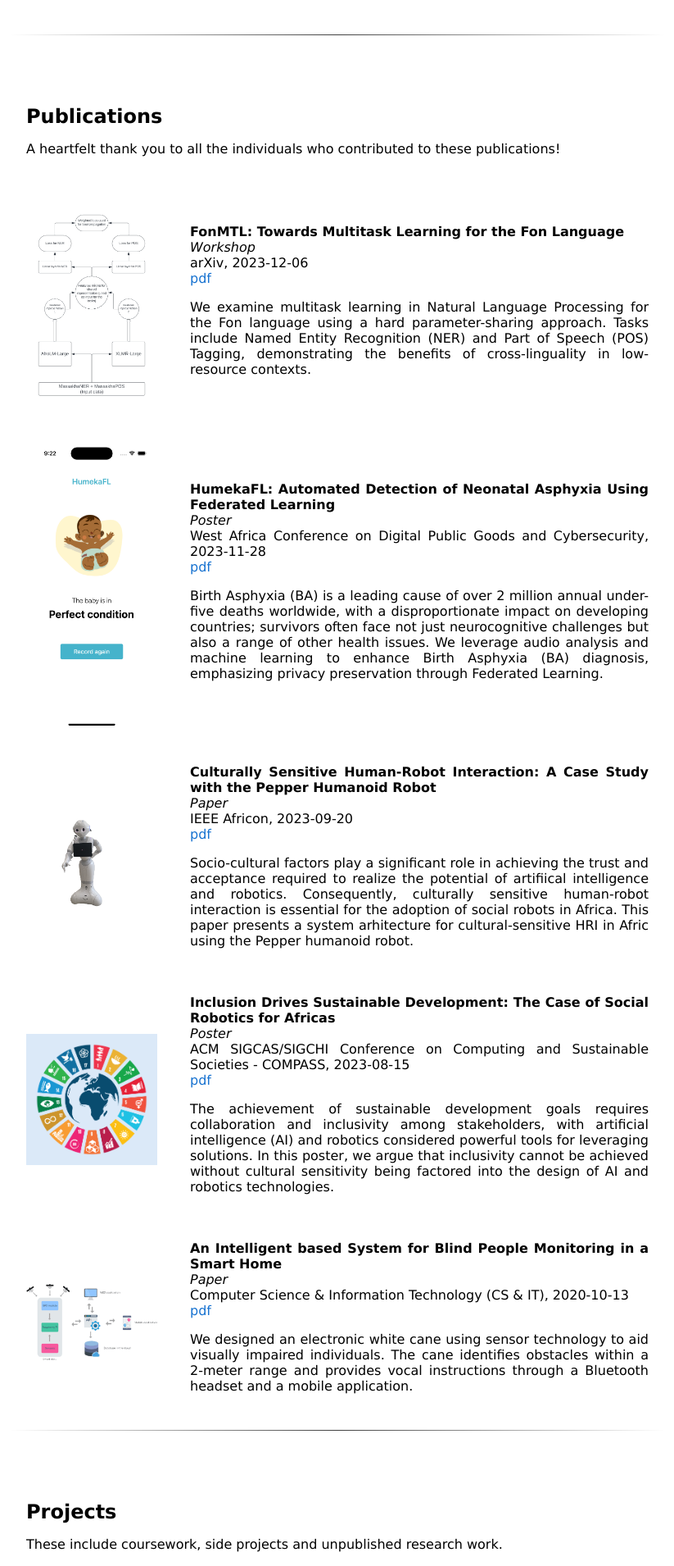
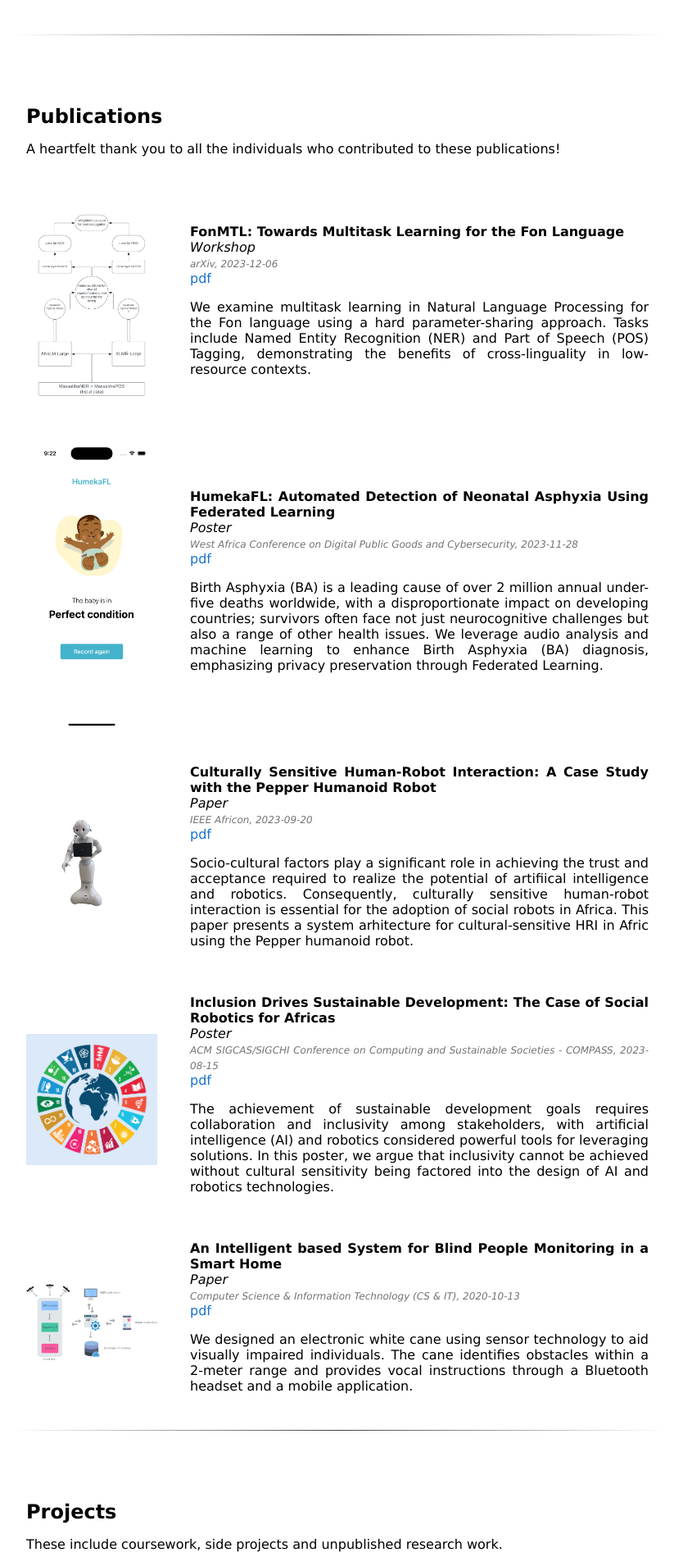
Before and after one commit to pamely/pamely.github.io, a Jekyll site: the page built from _posts/2023-12-06-winlp.markdown, in a window 1280 px wide. Shown: the part 837-2747 px from the top of the page at 82% size, without its empty margins (228-1051 px from the left). Built offline with Jekyll 4.4.1, drawn with Linux system fonts in a browser that asks for light colours.

Commit message:
Update default.html

```diff
--- a/_layouts/default.html
+++ b/_layouts/default.html
@@ -94,7 +94,7 @@
               <br>
               <em>{{post.categories}} {{post.course}}</em>
               <br>
-              {{post.venue}}, {{ post.date | date: "%Y-%m-%d" }}
+              <em style="font-size: 12px; color: #737373"> {{post.venue}}, {{ post.date | date: "%Y-%m-%d" }}</em>
               <br>
               {% if post.pdf %}
               <a href="{{post.pdf}}">pdf</a>
```
